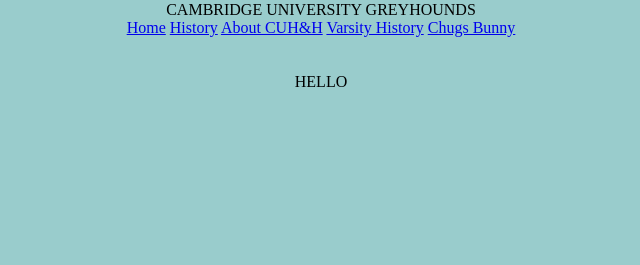
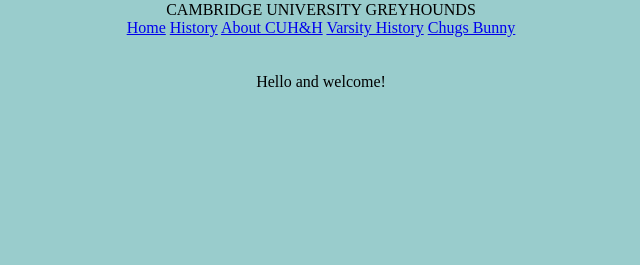
Before and after one commit to matt-leach/greyhounds, a Django app: page / in a window 1280 px wide. Shown: the part 207-472 px from the top of the page, without its empty margins (319-959 px from the left). Run offline with Django 3.2, Linux system fonts and the light colour scheme.

Commit message:
This time picking the relevant folder at my end...

```diff
--- a/greyhounds/templates/base.html
+++ b/greyhounds/templates/base.html
@@ -31,7 +31,7 @@
 <body>
 	<div class="content">
 		{% block content %}
-		HELLO
+		Hello and welcome!
 		{% endblock %}
 	<div>
 </body>
```
